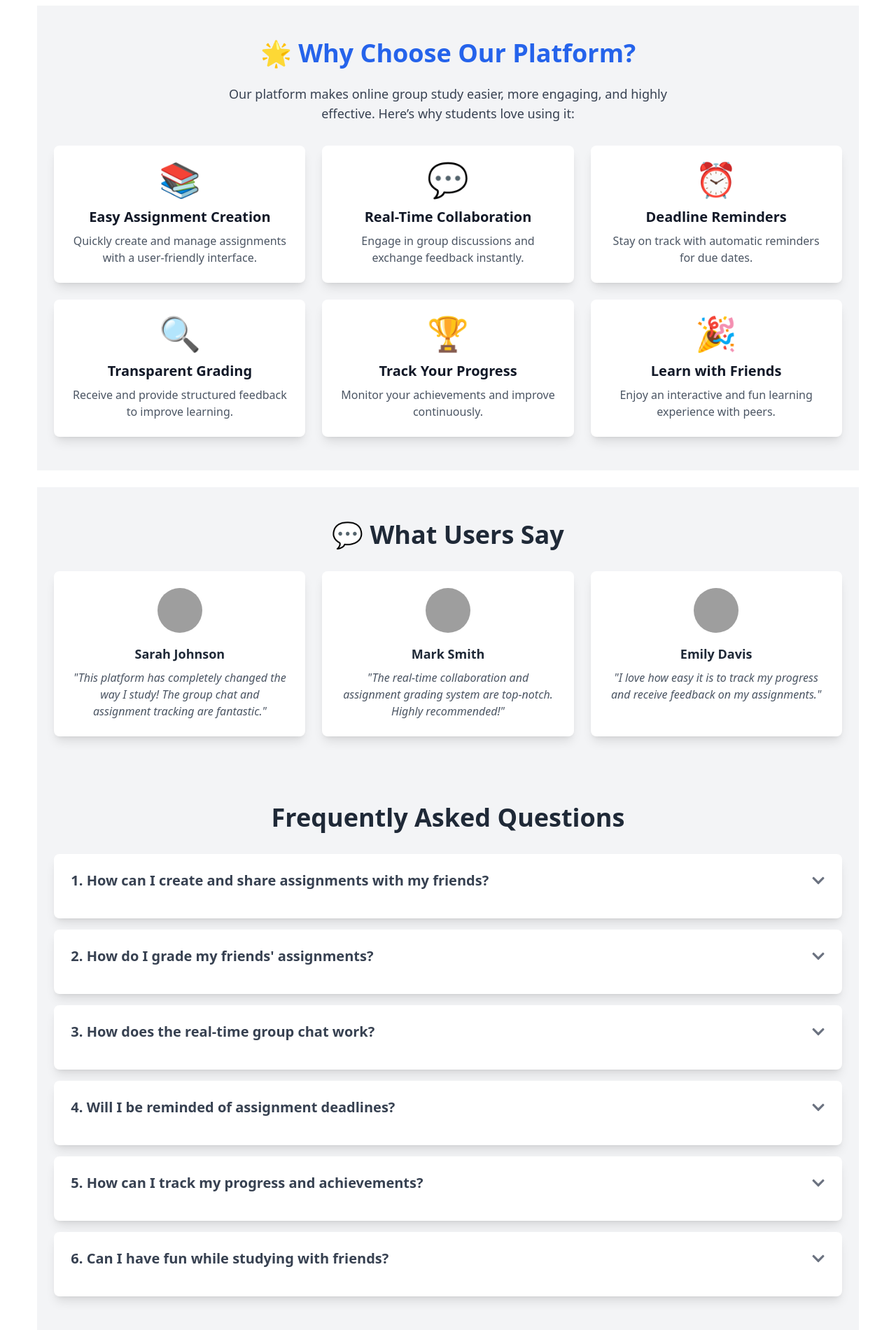
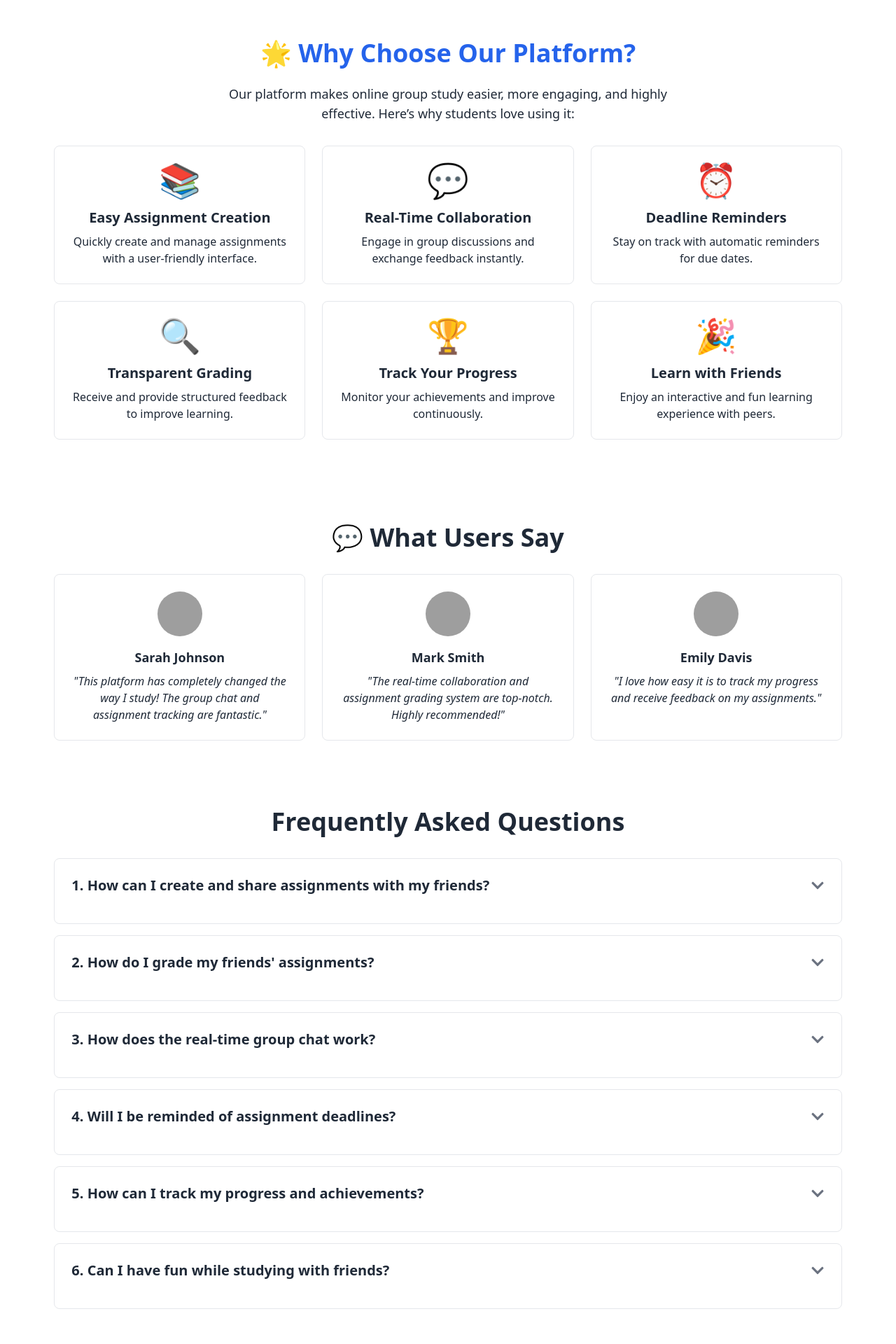
Before and after one commit to jubayer718/brainbuddie-client, a React (Vite) app: page / in a window 1280 px wide. Shown: the part 600-2520 px from the top of the page at 70% size. Built offline with nearby package versions, Linux system fonts and the light colour scheme; no server answers; grey boxes are pictures that could not be loaded.

Commit message:
home page polished

```diff
--- a/src/components/Navbar/Navbar.jsx
+++ b/src/components/Navbar/Navbar.jsx
@@ -21,7 +21,7 @@ const Navbar = () => {
     <div className='navbar fixed z-30 top-0 bg-gray-900 text-white px-8 shadow-sm container  mx-auto'>
       <div className='flex-1'>
         <Link to='/' className='flex gap-2 items-center'>
-          <img className='w-full rounded-full   h-10' src='https://i.ibb.co.com/V90R8xJ/brain-Buddies-logo.webp' alt='' />
+          <img className='w-full rounded-full h-10' src='https://i.ibb.co.com/V90R8xJ/brain-Buddies-logo.webp' alt='' />
           <span className={`hidden md:block lg:block`}>BrainBuddies</span>
         </Link>
       </div>
--- a/src/components/Testimonials/Testimonials.jsx
+++ b/src/components/Testimonials/Testimonials.jsx
@@ -26,14 +26,14 @@ const Testimonials = () => {
   ];
 
   return (
-    <section className="py-12 px-6 bg-gray-100">
+    <section className="py-12 px-6">
       <div className="container mx-auto text-center">
-        <h2 className="text-4xl font-bold text-gray-800 mb-8">💬 What Users Say</h2>
+        <h2 className="text-4xl font-bold  mb-8">💬 What Users Say</h2>
         <div className="grid grid-cols-1 sm:grid-cols-2 md:grid-cols-3 gap-6">
           {testimonials.map((testimonial) => (
             <div
               key={testimonial.id}
-              className="bg-white p-6 rounded-lg shadow-lg flex flex-col items-center text-center"
+              className=" p-6 rounded-lg border flex flex-col items-center text-center"
             >
               <img
                 src={testimonial.avatar}
@@ -41,7 +41,7 @@ const Testimonials = () => {
                 className="w-16 h-16 rounded-full mb-4"
               />
               <h3 className="text-lg font-semibold">{testimonial.name}</h3>
-              <p className="text-gray-600 mt-2 italic">"{testimonial.feedback}"</p>
+              <p className=" mt-2 italic">"{testimonial.feedback}"</p>
             </div>
           ))}
         </div>
--- a/src/components/TopAssignment/TopAssignment.jsx
+++ b/src/components/TopAssignment/TopAssignment.jsx
@@ -3,64 +3,64 @@ import React from "react";
 const FeaturedAssignments = () => {
 
   return (
-   <section className="py-12 bg-gray-100 text-gray-900 px-6 my-6">
+   <section className="py-12  px-6 my-6">
       <div className="container mx-auto text-center">
         <h2 className="text-4xl font-bold mb-6 text-blue-600">🌟 Why Choose Our Platform?</h2>
-        <p className="text-lg text-gray-700 max-w-2xl mx-auto mb-8">
+        <p className="text-lg  max-w-2xl mx-auto mb-8">
           Our platform makes online group study easier, more engaging, and highly effective. Here’s why students love using it:
         </p>
 
         <div className="grid grid-cols-1 sm:grid-cols-2 md:grid-cols-3 gap-6">
           {/* Feature 1 */}
-          <div className="bg-white rounded-lg shadow-lg p-6">
+          <div className="border rounded-lg  p-6">
             <span className="text-5xl">📚</span>
             <h3 className="text-xl font-semibold mt-4">Easy Assignment Creation</h3>
-            <p className="text-gray-600 mt-2">
+            <p className=" mt-2">
               Quickly create and manage assignments with a user-friendly interface.
             </p>
           </div>
 
           {/* Feature 2 */}
-          <div className="bg-white rounded-lg shadow-lg p-6 ">
+          <div className="border rounded-lg  p-6">
             <span className="text-5xl">💬</span>
             <h3 className="text-xl font-semibold mt-4">Real-Time Collaboration</h3>
-            <p className="text-gray-600 mt-2">
+            <p className=" mt-2">
               Engage in group discussions and exchange feedback instantly.
             </p>
           </div>
 
           {/* Feature 3 */}
-          <div className="bg-white rounded-lg shadow-lg p-6">
+          <div className="border rounded-lg  p-6">
             <span className="text-5xl">⏰</span>
             <h3 className="text-xl font-semibold mt-4">Deadline Reminders</h3>
-            <p className="text-gray-600 mt-2">
+            <p className=" mt-2">
               Stay on track with automatic reminders for due dates.
             </p>
           </div>
 
           {/* Feature 4 */}
-          <div className="bg-white rounded-lg shadow-lg p-6">
+          <div className="border rounded-lg  p-6">
             <span className="text-5xl">🔍</span>
             <h3 className="text-xl font-semibold mt-4">Transparent Grading</h3>
-            <p className="text-gray-600 mt-2">
+            <p className=" mt-2">
               Receive and provide structured feedback to improve learning.
             </p>
           </div>
 
           {/* Feature 5 */}
-          <div className="bg-white rounded-lg shadow-lg p-6">
+          <div className="border rounded-lg  p-6">
             <span className="text-5xl">🏆</span>
             <h3 className="text-xl font-semibold mt-4">Track Your Progress</h3>
-            <p className="text-gray-600 mt-2">
+            <p className=" mt-2">
               Monitor your achievements and improve continuously.
             </p>
           </div>
 
           {/* Feature 6 */}
-          <div className="bg-white rounded-lg shadow-lg p-6">
+          <div className="border rounded-lg  p-6">
             <span className="text-5xl">🎉</span>
             <h3 className="text-xl font-semibold mt-4">Learn with Friends</h3>
-            <p className="text-gray-600 mt-2">
+            <p className=" mt-2">
               Enjoy an interactive and fun learning experience with peers.
             </p>
           </div>
--- a/src/components/platformFeature/PlatformFeature.jsx
+++ b/src/components/platformFeature/PlatformFeature.jsx
@@ -15,9 +15,9 @@ const PlatformFeature = () => {
   return (
     <div className="grid grid-cols-1 md:grid-cols-2 lg:grid-cols-3 gap-5 my-6">
       {
-        features.map(feature=>  <div key={feature._id} className="bg-white p-6 rounded-lg shadow-lg space-y-3">
-          <h3 className="text-xl font-semibold text-gray-700 mb-4">{ feature?.icon}{ feature?.title}</h3>
-            <p className="text-gray-600">
+        features.map(feature=>  <div key={feature._id} className="border p-6 rounded-lg shadow-lg space-y-3">
+          <h3 className="text-xl font-semibold  mb-4">{ feature?.icon}{ feature?.title}</h3>
+            <p className="">
              {feature?.description.slice(0,80)}...
               </p>
               <Link to={`/feature/details/${feature._id}`} className="flex  place-content-center"><button type='button' className='btn btn-neutral '>See More</button></Link>
--- a/src/pages/FeatureDetails/FeatureDetails.jsx
+++ b/src/pages/FeatureDetails/FeatureDetails.jsx
@@ -3,7 +3,7 @@ import { useLoaderData, useNavigate } from "react-router-dom";
 const FeatureDetails = () => {
   const navigate = useNavigate();
   const feature = useLoaderData();
-  console.log(feature);
+  // console.log(feature);
 
 
   return (
--- a/src/pages/Home/Home.jsx
+++ b/src/pages/Home/Home.jsx
@@ -38,16 +38,16 @@ const Home = () => {
       {/* FAQ section */}
 
 
- <section className="py-12 px-6 bg-gray-100">
+ <section className="py-12 px-6 ">
       <div className="container mx-auto text-center">
-        <h2 className="text-4xl font-bold text-gray-800 mb-8">Frequently Asked Questions</h2>
+        <h2 className="text-4xl font-bold  mb-8">Frequently Asked Questions</h2>
 
         <div className="space-y-4">
           {/* FAQ 1 */}
-          <div className="bg-white p-6 rounded-lg shadow-lg">
+          <div className=" p-6 rounded-lg border">
             <button
               onClick={() => toggleFAQ(0)}
-              className="w-full text-left text-xl font-semibold text-gray-700 mb-4 flex items-center justify-between focus:outline-none"
+              className="w-full text-left text-xl font-semibold  mb-4 flex items-center justify-between focus:outline-none"
             >
               1. How can I create and share assignments with my friends?
               {/* Arrow icon that changes based on the FAQ state */}
@@ -65,10 +65,10 @@ const Home = () => {
           </div>
 
           {/* FAQ 2 */}
-          <div className="bg-white p-6 rounded-lg shadow-lg">
+          <div className=" p-6 rounded-lg border">
             <button
               onClick={() => toggleFAQ(1)}
-              className="w-full text-left text-xl font-semibold text-gray-700 mb-4 flex items-center justify-between focus:outline-none"
+              className="w-full text-left text-xl font-semibold  mb-4 flex items-center justify-between focus:outline-none"
             >
               2. How do I grade my friends' assignments?
               {activeIndex === 1 ? (
@@ -85,10 +85,10 @@ const Home = () => {
           </div>
 
           {/* FAQ 3 */}
-          <div className="bg-white p-6 rounded-lg shadow-lg">
+          <div className=" p-6 rounded-lg border">
             <button
               onClick={() => toggleFAQ(2)}
-              className="w-full text-left text-xl font-semibold text-gray-700 mb-4 flex items-center justify-between focus:outline-none"
+              className="w-full text-left text-xl font-semibold  mb-4 flex items-center justify-between focus:outline-none"
             >
               3. How does the real-time group chat work?
               {activeIndex === 2 ? (
@@ -105,10 +105,10 @@ const Home = () => {
           </div>
 
           {/* FAQ 4 */}
-          <div className="bg-white p-6 rounded-lg shadow-lg">
+          <div className=" p-6 rounded-lg border">
             <button
               onClick={() => toggleFAQ(3)}
-              className="w-full text-left text-xl font-semibold text-gray-700 mb-4 flex items-center justify-between focus:outline-none"
+              className="w-full text-left text-xl font-semibold  mb-4 flex items-center justify-between focus:outline-none"
             >
               4. Will I be reminded of assignment deadlines?
               {activeIndex === 3 ? (
@@ -125,10 +125,10 @@ const Home = () => {
           </div>
 
           {/* FAQ 5 */}
-          <div className="bg-white p-6 rounded-lg shadow-lg">
+          <div className=" p-6 rounded-lg border">
             <button
               onClick={() => toggleFAQ(4)}
-              className="w-full text-left text-xl font-semibold text-gray-700 mb-4 flex items-center justify-between focus:outline-none"
+              className="w-full text-left text-xl font-semibold  mb-4 flex items-center justify-between focus:outline-none"
             >
               5. How can I track my progress and achievements?
               {activeIndex === 4 ? (
@@ -145,10 +145,10 @@ const Home = () => {
           </div>
 
           {/* FAQ 6 */}
-          <div className="bg-white p-6 rounded-lg shadow-lg">
+          <div className=" p-6 rounded-lg border">
             <button
               onClick={() => toggleFAQ(5)}
-              className="w-full text-left text-xl font-semibold text-gray-700 mb-4 flex items-center justify-between focus:outline-none"
+              className="w-full text-left text-xl font-semibold  mb-4 flex items-center justify-between focus:outline-none"
             >
               6. Can I have fun while studying with friends?
               {activeIndex === 5 ? (
--- a/src/router/routers.jsx
+++ b/src/router/routers.jsx
@@ -42,14 +42,14 @@ const routes =  createBrowserRouter ([
       }, {
         path: '/feature/details/:id',
         element:<PrivateRoute> <FeatureDetails></FeatureDetails></PrivateRoute>,
-        loader:({params})=>fetch(`http://localhost:9000/feature/details/${params.id}`)
+        loader:({params})=>fetch(`http://localhost:9000//feature/details/${params.id}`)
 
       },
 
       {
           path: '/updateAssignment/:id',
         element: <PrivateRoute><UpdateAssignment /></PrivateRoute>,
-        // loader:({params})=>fetch(`https://brain-buddies-server.vercel.app/updateAssignment/${params.id}`)
+        // loader:({params})=>fetch(`http://localhost:9000//updateAssignment/${params.id}`)
 
     loader: async ({ params }) => {
         try {
```
